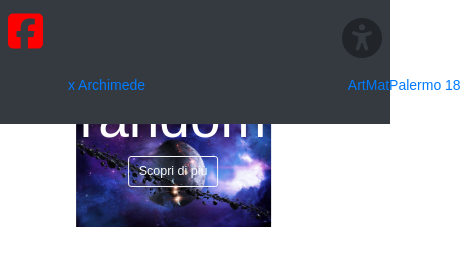
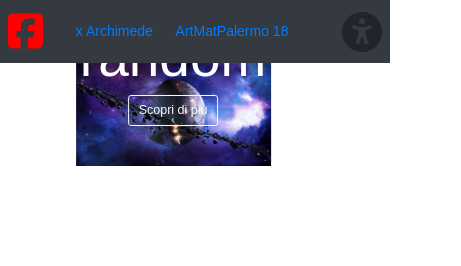
Before and after one commit to xGariko/Benedetto-Croce-Rebuild, a plain HTML site: page Code/index.html in a window 390 px wide. Shown: the whole page, 461 px wide, since content can reach past the window. Drawn offline with nearby package versions, Linux system fonts and the light colour scheme.

Commit message:
more responsive

```diff
--- a/Code/index.html
+++ b/Code/index.html
@@ -4,28 +4,28 @@
 <head>
   <meta charset="utf-8">
   <title>Benedetto Croce Rebuild</title>
-  <link rel="stylesheet" href="style.css">
+
   <script src="https://kit.fontawesome.com/8d00e2a7c1.js" crossorigin="anonymous"></script>
   <link rel="stylesheet" href="https://stackpath.bootstrapcdn.com/bootstrap/4.5.0/css/bootstrap.min.css">
   <script src="https://code.jquery.com/jquery-3.5.1.slim.min.js" integrity="sha384-DfXdz2htPH0lsSSs5nCTpuj/zy4C+OGpamoFVy38MVBnE+IbbVYUew+OrCXaRkfj" crossorigin="anonymous"></script>
   <script src="https://cdn.jsdelivr.net/npm/popper.js@1.16.0/dist/umd/popper.min.js" integrity="sha384-Q6E9RHvbIyZFJoft+2mJbHaEWldlvI9IOYy5n3zV9zzTtmI3UksdQRVvoxMfooAo" crossorigin="anonymous"></script>
   <script src="https://stackpath.bootstrapcdn.com/bootstrap/4.5.0/js/bootstrap.min.js" integrity="sha384-OgVRvuATP1z7JjHLkuOU7Xw704+h835Lr+6QL9UvYjZE3Ipu6Tp75j7Bh/kR0JKI" crossorigin="anonymous"></script>
+  <link rel="stylesheet" href="style.css">
 </head>
 
 <body>
   <!-- navbar -->
   <nav class="navbar navbar-expand-md navbar-dark bg-dark">
     <div class="container-fluid">
+      <div class="left-element">
       <a class="navbar-brand" href="#"><i class="fab fa-facebook-square"></i></a>
-      <div class="w-100 text-left">
-        <div class="left-element">
-        <a id="text-link1" class="text-left" href="http://liceocrocexarchimede.altervista.org/">x Archimede</a>
-        <a id="text-link2" href="http://artmatpalermo18.altervista.org/">ArtMatPalermo 18</a>
-        </div>
-        <div class="w-100 text-right">
-          <i class="fas fa-universal-access"></i>
-        </div>
+      <a id="text-link1" class="text-left" href="http://liceocrocexarchimede.altervista.org/">x Archimede</a>
+      <a id="text-link2" href="http://artmatpalermo18.altervista.org/">ArtMatPalermo 18</a>
       </div>
+      <!-- <div class="right"> -->
+      <i class="fas fa-universal-access"></i>
+      <!-- </div> -->
+
     </div>
   </nav>
 
--- a/Code/style.css
+++ b/Code/style.css
@@ -10,47 +10,41 @@ html{
 /* .navbar{
   background-color: #112255 !important;
 } */
+
 .navbar{
   padding: 0.8rem !important;
 }
+
+
 .fa-facebook-square{
   font-size: 4rem;
   color: red;
+ }
 
 
-}
+
 #text-link1, #text-link2{
   padding-left: 2rem;
   position: relative;
-  top: 2rem;
+  bottom: 1rem;
   font-size: 1.4em;
 }
 
 .fa-universal-access{
   font-size: 4rem;
-  position: relative;
-  bottom: 1rem;
-
 }
 
-@media (max-width: 768px){
-  .left-element{
-    text-align: center;
-    display: inline-block;
-  }
+/* @media (max-width: 768px){
 	#text-link1{
 		position: relative;
-    left: 4rem;
+		left: 12rem;
 	}
 	#text-link2{
 		position: relative;
-    left: 22rem;
+		left: 26rem;
+
 	}
-  .fa-universal-access{
-    position: relative;
-    bottom: 5.8rem;
-  }
-}
+} */
 
 
 
```
Lines whose indentation alone changed are shown as unchanged.
